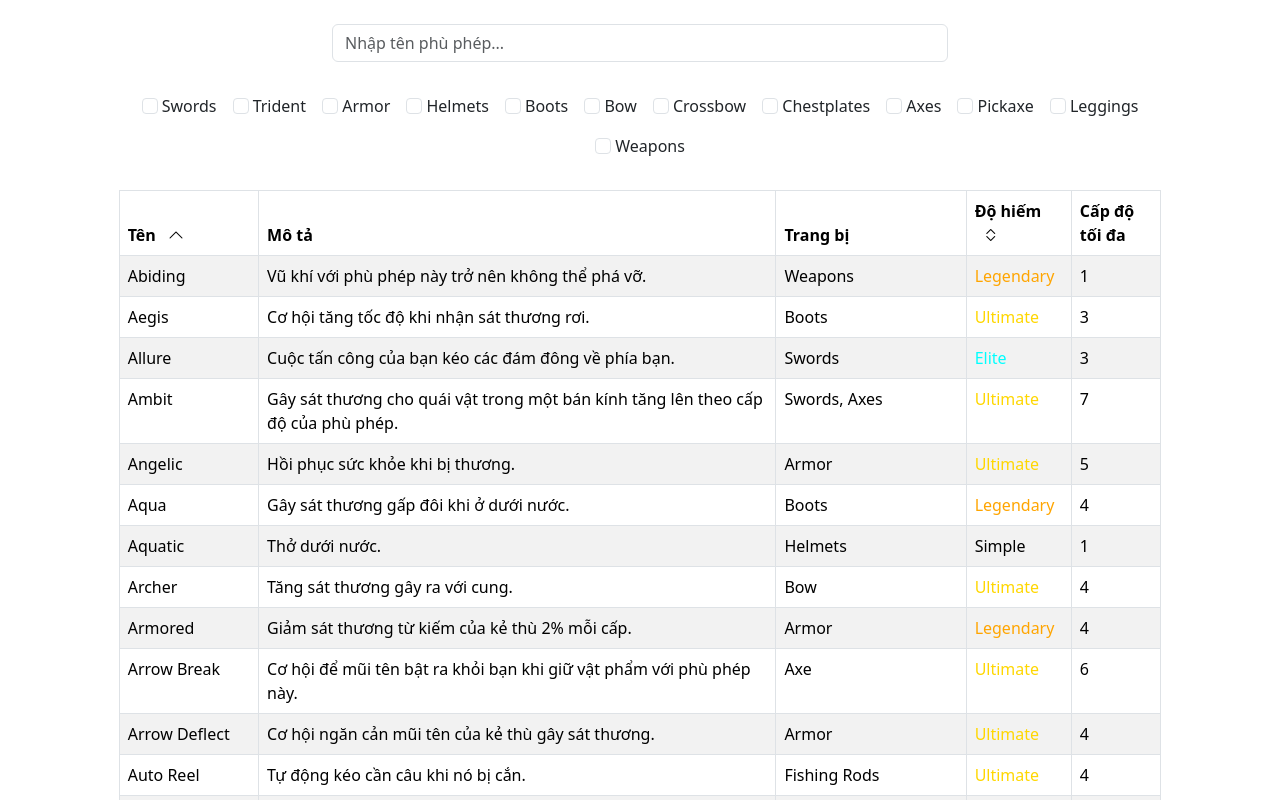
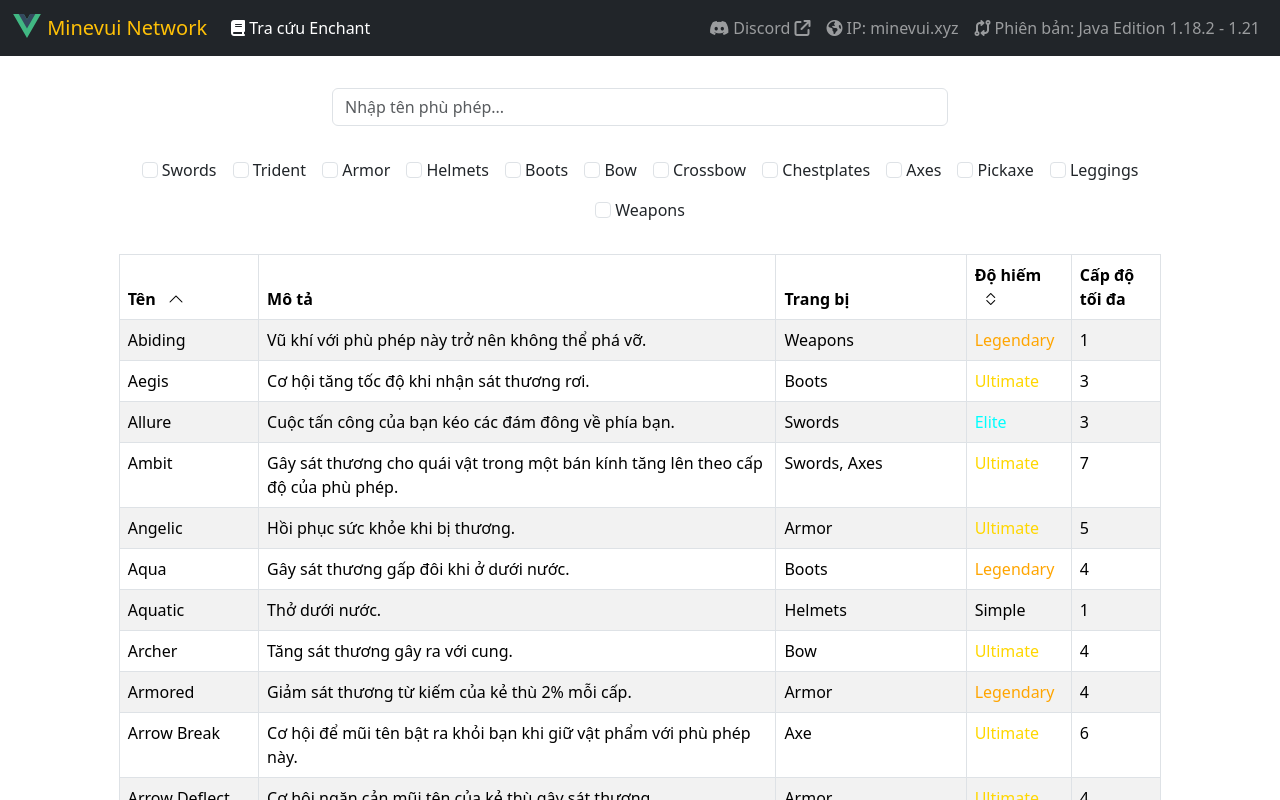
Before and after one commit to Minevui/minevui-enchant, a Vue app: page / in a window 1280 px wide. Shown: the top 800 px of the page. Built offline with nearby package versions, Linux system fonts and the light colour scheme.

Commit message:
add navbar

```diff
--- a/index.html
+++ b/index.html
@@ -8,6 +8,7 @@
             rel="stylesheet"
             href="https://cdn.jsdelivr.net/npm/bootstrap-icons/font/bootstrap-icons.css"
         />
+        <script src="https://kit.fontawesome.com/2fb3e78a4b.js" crossorigin="anonymous"></script>
         <title>Tra cứu Custom Enchant - Minevui Network</title>
     </head>
     <body>
--- a/src/App.vue
+++ b/src/App.vue
@@ -1,5 +1,6 @@
 <template>
     <div id="app" class="container-fluid">
+        <NavBar></NavBar>
         <div class="row justify-content-center my-4">
             <div class="col-md-6">
                 <input
@@ -38,11 +39,13 @@
 <script>
 import axios from 'axios'
 import ResultTable from './components/ResultTable.vue'
+import NavBar from './components/NavBar.vue'
 
 export default {
     name: 'App',
     components: {
-        ResultTable
+        ResultTable,
+        NavBar
     },
     data() {
         return {
--- a/src/assets/main.css
+++ b/src/assets/main.css
@@ -0,0 +1,3 @@
+body {
+    padding-top: 4em;
+}
--- /dev/null
+++ b/src/components/NavBar.vue
@@ -0,0 +1,55 @@
+<template>
+    <nav class="navbar navbar-expand-lg navbar-dark bg-dark fixed-top">
+        <div class="container-fluid">
+            <a class="navbar-brand text-warning" href="/">
+                <img
+                    src="../assets/logo.svg"
+                    alt=""
+                    width="30"
+                    height="24"
+                    class="d-inline-block align-text-top"
+                />
+                Minevui Network
+            </a>
+            <button
+                class="navbar-toggler"
+                type="button"
+                data-bs-toggle="collapse"
+                data-bs-target="#navbarSupportedContent"
+                aria-controls="navbarSupportedContent"
+                aria-expanded="false"
+                aria-label="Toggle navigation"
+            >
+                <span class="navbar-toggler-icon"></span>
+            </button>
+            <div class="collapse navbar-collapse" id="navbarSupportedContent">
+                <ul class="navbar-nav me-auto mb-2 mb-lg-0">
+                    <li class="nav-item">
+                        <a class="nav-link active" aria-current="page" href="/">
+                            <i class="fa-solid fa-book"></i> Tra cứu Enchant
+                        </a>
+                    </li>
+                </ul>
+                <ul class="navbar-nav ml-auto">
+                    <li class="nav-item">
+                        <a class="nav-link" href="https://discord.gg/minevui" target="_blank"
+                            ><i class="fa-brands fa-discord"></i> Discord
+                            <i class="fa-solid fa-arrow-up-right-from-square"></i
+                        ></a>
+                    </li>
+                    <li class="nav-item">
+                        <a class="nav-link"
+                            ><i class="fa-solid fa-earth-americas"></i> IP: minevui.xyz</a
+                        >
+                    </li>
+                    <li class="nav-item">
+                        <a class="nav-link"
+                            ><i class="fa-solid fa-code-compare"></i> Phiên bản: Java Edition 1.18.2
+                            - 1.21</a
+                        >
+                    </li>
+                </ul>
+            </div>
+        </div>
+    </nav>
+</template>
```
